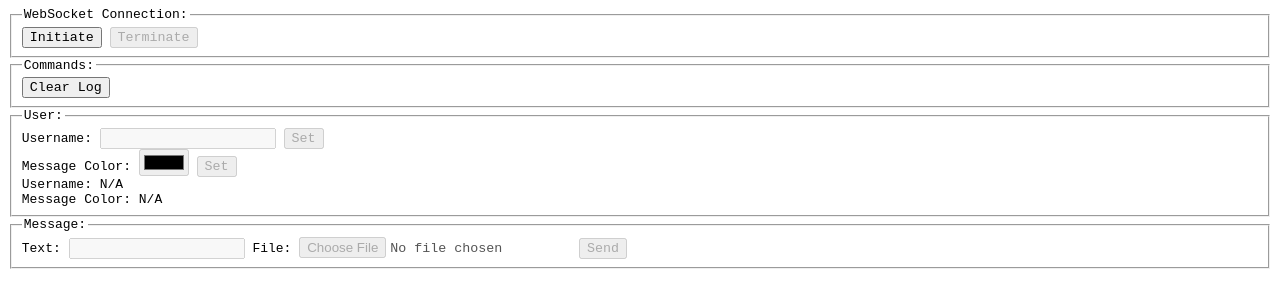
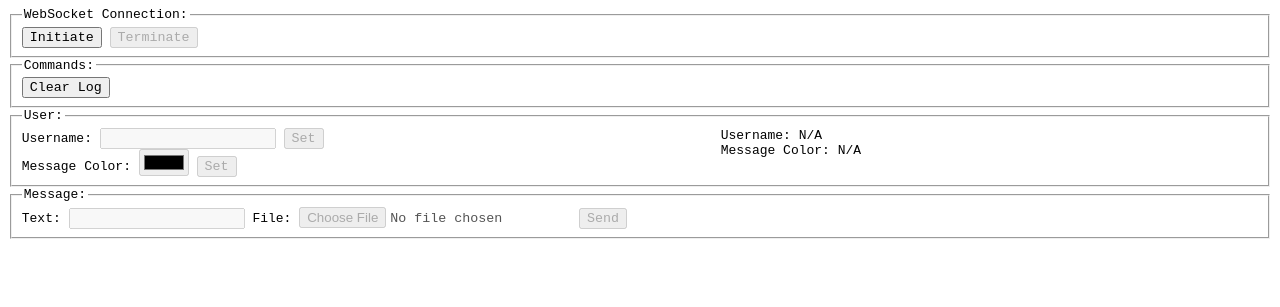
Before and after one commit to Avvyxx/chat-app, a website: page site/index.html in a window 1280 px wide. Shown: the part 43-350 px from the top of the page. Drawn offline with Linux system fonts and the light colour scheme.

Commit message:
styles for user information

```diff
--- a/site/styles/index.css
+++ b/site/styles/index.css
@@ -45,6 +45,14 @@
     flex-direction: column;
 }
 
+.user-info{
+    display: flex
+}
+
+.user-info div{
+    flex-grow: 1;
+}
+
 .message-log-viewbox {
     flex-grow: 1;
     position: relative;
```
